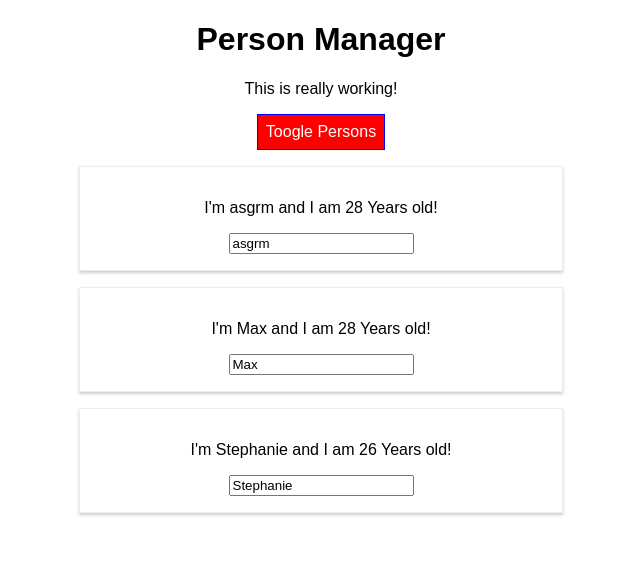
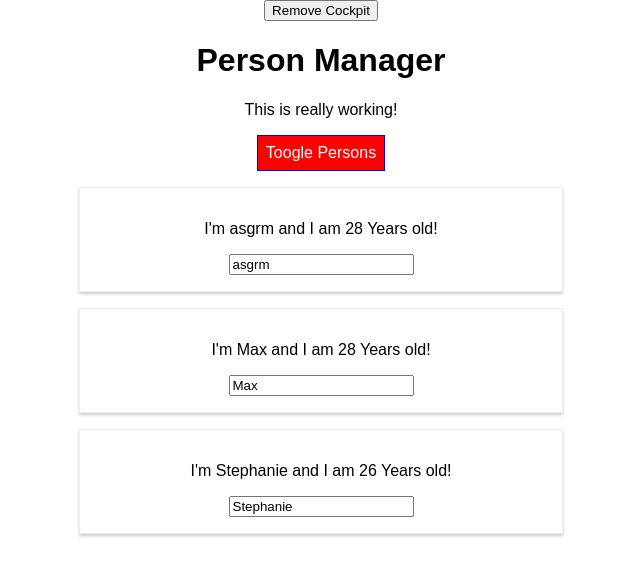
Before and after one commit to asgrm/react-guide, a React app: page / in a window 1280 px wide. Both pictures are taken after a click on the button "Toogle Persons". Shown: the top 576 px of the page, without its empty margins (319-959 px from the left). Built offline with nearby package versions, Linux system fonts and the light colour scheme.

Commit message:
done point 7.24

```diff
--- a/src/components/Cockpit/Cockpit.js
+++ b/src/components/Cockpit/Cockpit.js
@@ -1,13 +1,30 @@
-import React from 'react';
+import React, {useEffect} from 'react';
 import classes from './Cockpit.css';
 
 const cockpit = props => {
+  useEffect(()=>{
+    console.log('[Cockpit.js] useEffect');
+    setTimeout(()=> {
+      alert('saved data to the cloud')
+    }, 1000);
+    return () => {
+      console.log('[Cockpit.js] cleanup work in useEffect');
+    };
+  }, []);
+  useEffect(()=>{
+    console.log('[Cockpit.js] 2-nd useEffect');
+    return () => {
+      console.log('[Cockpit.js] 2-nd cleanup work in useEffect');
+    };
+  }
+  )
+
   const assignedClasses = [];
 
-  if(props.persons.length <= 2) {
+  if(props.personsLength <= 2) {
     assignedClasses.push(classes.red);
   }
-  if(props.persons.length <= 1) {
+  if(props.personsLength <= 1) {
     assignedClasses.push(classes.bold);
   }
 
@@ -26,4 +43,4 @@ const cockpit = props => {
   )
 };
 
-export default cockpit;
+export default React.memo(cockpit);
--- a/src/components/Persons/Person/Person.js
+++ b/src/components/Persons/Person/Person.js
@@ -1,15 +1,21 @@
-import React from 'react';
+import React, {Component} from 'react';
+import Aux from '../../../hoc/Auxilary';
+import withClass from '../../../hoc/withClass';
 import classes from './Person.css';
 
-const person = (props) => {
-  console.log('[Person.js] render');
-  return (
-    <div className={classes.Person}>
-      <p onClick={props.click}>I'm {props.name} and I am {props.age} Years old!</p>
-      <p>{props.children}</p>
-      <input type="text" onChange={props.changed} value={props.name}/>
-    </div>
-  );
-};
 
-export default person;
+class Person extends Component {
+  // <div className={classes.Person}>
+
+  render(){
+    console.log('[Person.js] render');
+    return <Aux>
+      <p onClick={this.props.click}>I'm {this.props.name} and I am {this.props.age} Years old!</p>
+      <p>{this.props.children}</p>
+      <input type="text" onChange={this.props.changed} value={this.props.name}/>
+    </Aux>
+
+  }
+}
+
+export default withClass(Person, classes.Person);
--- a/src/components/Persons/Persons.js
+++ b/src/components/Persons/Persons.js
@@ -1,19 +1,52 @@
-import React from 'react';
+import React, {PureComponent} from 'react';
 import Person from './Person/Person';
 
-const persons = props => {
+
+class Persons extends PureComponent {
+  // static getDerivedStateFromProps(props, state) {
+  //   console.log('[Persons.js] getDerivedStateFromProps');
+  //   return state;
+  // }
+
+  // UNSAFE_componentWillReceiveProps(nextProps){
+  //   console.log('[Persons.js] UNSAFE_componentWillReceiveProps');
+  // }
+
+  // shouldComponentUpdate(nextProps, nextState) {
+  //   console.log('[Persons.js] shouldComponentUpdate');
+  //   return this.props.persons !== nextProps.persons;
+  // }
+  getSnapshotBeforeUpdate(revProps, prevState) {
+    console.log('[Persons.js] getSnapshotBeforeUpdate');
+    return {message: 'Snapshot!'};
+  }
+
+  // UNSAFE_componentWillUpdate(nextProps, nextState){
+  //   console.log('[Persons.js] UNSAFE_componentWillReceiveProps');
+  // }
+
+  componentDidUpdate(prevProps, prevState, snapshot) {
+    console.log('[Persons.js] componentDidUpdate');
+    console.log(snapshot);
+  }
+  componentWillUnmount(){
+    console.log('[Persons.js] componentWillUnmount');
+  }
+
+  render() {
   console.log('[Persons.js] render');
-  return props.persons.map((item, i) => {
+  return this.props.persons.map((item, i) => {
     return (
     <Person
       key={item.id}
       name={item.name}
       age={item.age}
-      click={() => props.clicked(i)}
-      changed={(event)=>props.changed(event, item.id)}
+      click={() => this.props.clicked(i)}
+      changed={(event)=>this.props.changed(event, item.id)}
       />
       );
   });
-};
+  }
+}
 
-export default persons;
+export default Persons;
--- a/src/containers/App.js
+++ b/src/containers/App.js
@@ -2,6 +2,8 @@ import React, { Component } from 'react';
 import classes from './App.css';
 import Persons from '../components/Persons/Persons';
 import Cockpit from '../components/Cockpit/Cockpit'
+import withClass from '../hoc/withClass';
+import Aux from '../hoc/Auxilary';
 
 class App extends Component {
   constructor(props){
@@ -17,9 +19,20 @@ class App extends Component {
   componentDidMount() {
     console.log('[App.js] componentDidMount');
   }
-  componentWillMount() {
-    console.log('[App.js] UNSAFE_componentWillMount');
+
+  // componentWillMount() {
+  //   console.log('[App.js] UNSAFE_componentWillMount');
+  // }
+
+  shouldComponentUpdate(nextProps, nextState) {
+    console.log('[App.js] shouldComponentUpdate');
+    return true;
   }
+
+  componentDidUpdate(prevProps, prevState, snapshot) {
+    console.log('[App.js] componentDidUpdate');
+  }
+
   state = {
     persons: [
       {id: 'f2db',name: 'asgrm', age: 28},
@@ -28,6 +41,7 @@ class App extends Component {
     ],
     otherState: 'other value',
     showPersons: false,
+    showCockpit: true,
   };
 
   deletePersonHandler = (personIndex) => {
@@ -66,17 +80,22 @@ class App extends Component {
     }
 
     return (
-      <div className={classes.App}>
-        <Cockpit
+      <Aux>
+        <button onClick={()=>{
+          this.setState({showCockpit: !this.state.showCockpit});
+        }}>Remove Cockpit</button>
+
+        {this.state.showCockpit &&  <Cockpit
           title={this.props.appTitle}
-          persons={this.state.persons}
+          personsLength={this.state.persons.length}
           showPersons={this.state.showPersons}
           clicked={this.togglePersonHandler}
-        />
+        /> }
+
         {persons}
-    </div>
+    </Aux>
     );
   }
 }
 
-export default App;
+export default withClass(App, classes.App);
--- /dev/null
+++ b/src/hoc/Auxilary.js
@@ -0,0 +1,3 @@
+const auxilary = props => props.children;
+
+export default auxilary;
--- /dev/null
+++ b/src/hoc/withClass.js
@@ -0,0 +1,11 @@
+import React from 'react';
+
+const withClass = (WrappedComponent, className) => {
+  return props => (
+    <div className={className}>
+      <WrappedComponent {...props}/>
+    </div>
+  )
+};
+
+export default withClass
```
